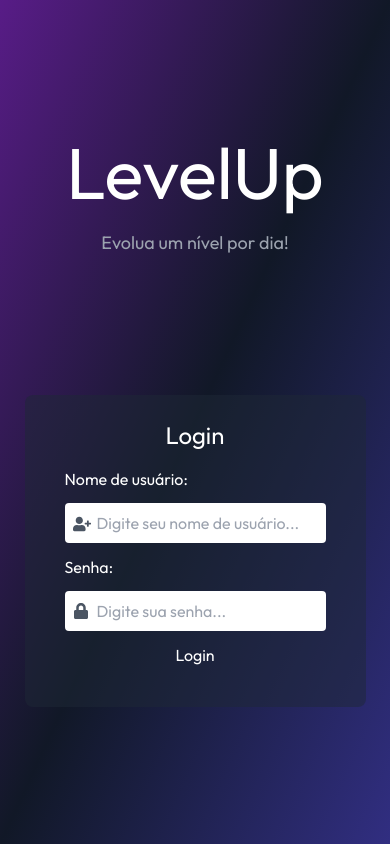
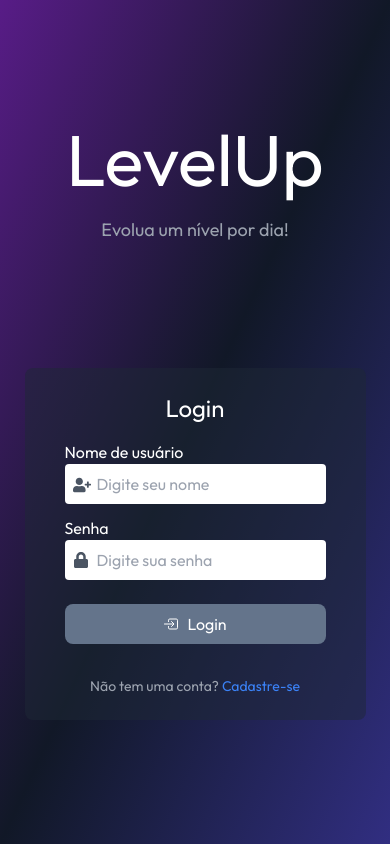
Before and after one commit to NGLedtx/levelup, a React (Vite) app: page /login in a window 390 px wide. Built offline with nearby package versions, Linux system fonts and the light colour scheme.

Commit message:
feat: create responsive login and register screen

```diff
--- a/src/components/pages/Login.jsx
+++ b/src/components/pages/Login.jsx
@@ -1,38 +1,101 @@
+import { useState } from "react";
 import { FaLock, FaUserPlus } from "react-icons/fa";
 
+import { IoEnterOutline } from "react-icons/io5";
+import { MdEmail } from "react-icons/md";
+
 function Login() {
+  const [isLogin, setIsLogin] = useState(true);
   return (
     <div className="flex flex-col justify-evenly items-center bg-transparent h-screen text-white">
       <div className="flex flex-col justify-center items-center gap-5">
         <h1 className="text-7xl">LevelUp</h1>
         <p className="text-lg text-gray-400">Evolua um nível por dia!</p>
       </div>
+
       <div className=" flex justify-center flex-col items-center bg-gray-800/50 rounded-lg p-6">
-        <h2 className="text-2xl">Login</h2>
+        <h2 className="text-2xl">{isLogin ? "Login" : "Cadastre-se"}</h2>
+
         <form className="flex flex-col p-4 gap-3">
-          <label htmlFor="username">Nome de usuário:</label>
+          <div>
+            <label htmlFor="username">Nome de usuário</label>
             <div className="relative">
-            <FaUserPlus className="absolute left-2 top-3 text-gray-600 text-lg"/>
+              <FaUserPlus className="absolute left-2 top-3 text-gray-600 text-lg" />
               <input
                 type="text"
                 id="username"
-              placeholder="Digite seu nome de usuário..."
+                placeholder="Digite seu nome"
                 className="text-gray-800 pl-8 outline-none focus:ring-2 focus:ring-gray-500 rounded h-10"
               />
             </div>
-          <label htmlFor="password">Senha:</label>
+          </div>
+          {!isLogin && (
+            <div>
+              <label htmlFor="password">Email</label>
+              <div className="relative">
+                <MdEmail className="absolute left-2 top-3 text-gray-600" />
+                <input
+                  type="email"
+                  id="email"
+                  placeholder="Digite sua senha"
+                  className="text-gray-800 pl-8 outline-none focus:ring-2 focus:ring-gray-500 rounded h-10"
+                />
+              </div>
+            </div>
+          )}
+          <div>
+            <label htmlFor="password">Senha</label>
             <div className="relative">
               <FaLock className="absolute left-2 top-3 text-gray-600" />
               <input
                 type="password"
                 id="password"
-              placeholder="Digite sua senha..."
+                placeholder="Digite sua senha"
                 className="text-gray-800 pl-8 outline-none focus:ring-2 focus:ring-gray-500 rounded h-10"
               />
             </div>
+          </div>
+          {!isLogin && (
+            <div>
+              <label htmlFor="password">Confirme sua senha</label>
+              <div className="relative">
+                <FaLock className="absolute left-2 top-3 text-gray-600" />
+                <input
+                  type="password"
+                  id="password"
+                  placeholder="Confirme sua senha"
+                  className="text-gray-800 pl-8 outline-none focus:ring-2 focus:ring-gray-500 rounded h-10"
+                />
+              </div>
+            </div>
+          )}
 
-          <button type="submit">Login</button>
+          <button
+            type="submit"
+            className="w-full p-2 rounded-lg bg-slate-500 mt-3 text-center flex items-center justify-center gap-2 hover:bg-slate-600 transition-colors"
+          >
+            {isLogin ? (
+              <>
+                <IoEnterOutline />
+                <span>Login</span>
+              </>
+            ) : (
+              <>
+                <FaUserPlus />
+                <span>Cadastrar-se</span>
+              </>
+            )}
+          </button>
         </form>
+        <p className="text-gray-400 text-sm mt-4">
+          {!isLogin ? "Já tem uma conta?" : "Não tem uma conta?"}{" "}
+          <a
+            className="text-blue-500 hover:underline cursor-pointer"
+            onClick={() => setIsLogin(!isLogin)}
+          >
+            {!isLogin ? "Entre aqui" : "Cadastre-se"}
+          </a>
+        </p>
       </div>
     </div>
   );
```
Lines whose indentation alone changed are shown as unchanged.
